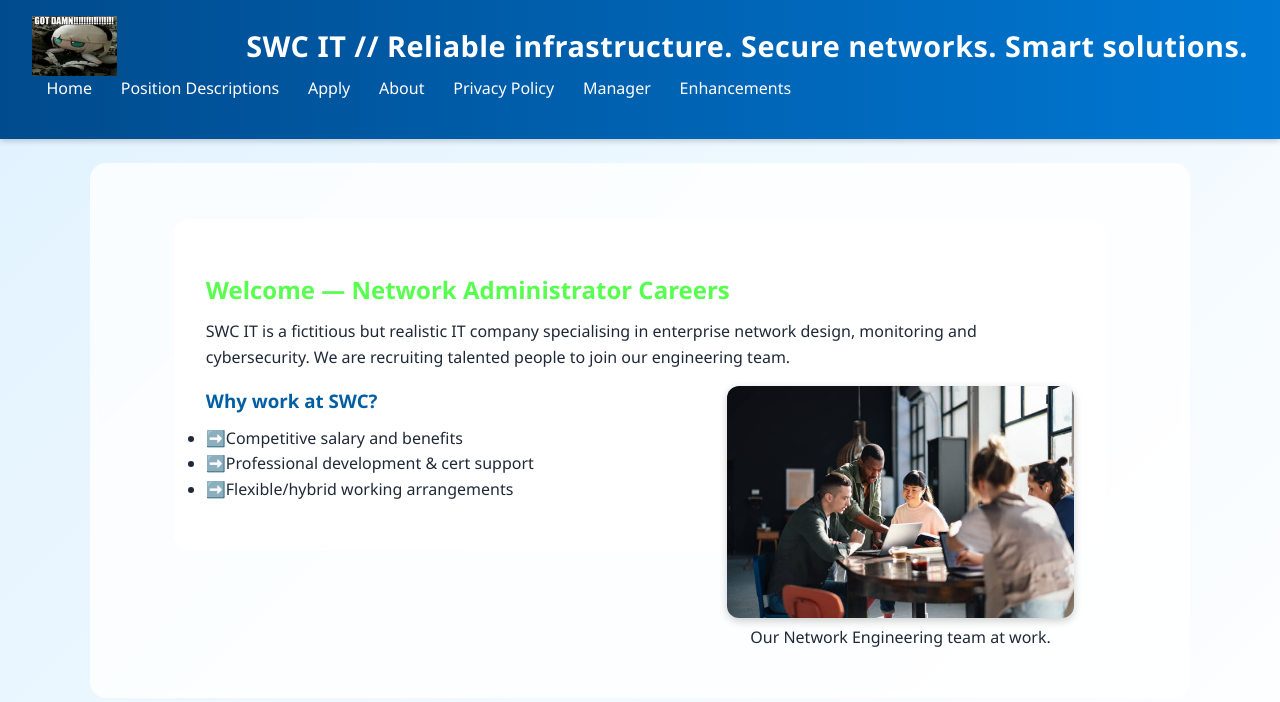
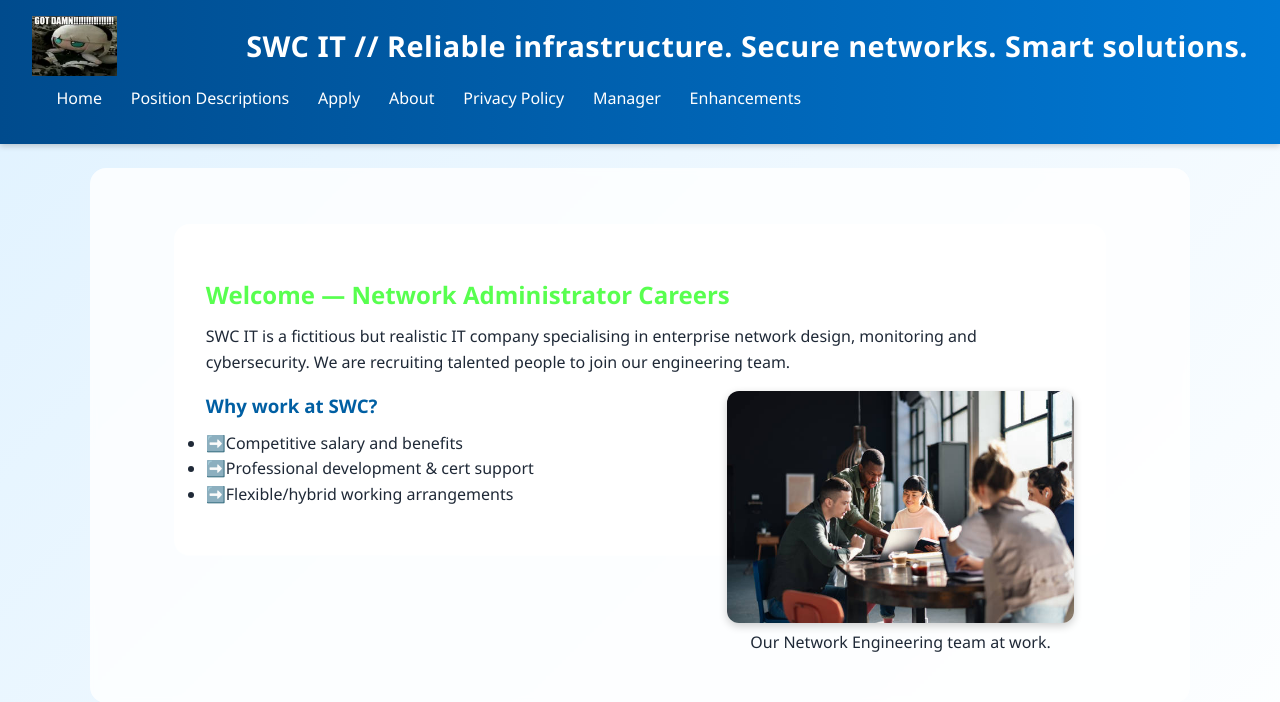
Before and after one commit to 106208088/project2, a PHP site: page /index.php in a window 1280 px wide. Shown: the top 702 px of the page. Run offline with PHP 8.4, Linux system fonts and the light colour scheme.

Commit message:
Minor changes

```diff
--- a/styles/styles.css
+++ b/styles/styles.css
@@ -66,7 +66,9 @@ body {
 
 .main-nav {
   overflow-x: auto;
-  padding-bottom: 5px;
+  padding-top: 10px;
+  padding-left: 10px;
+  padding-right: 10px;
 }
 
 .main-nav a {
```
